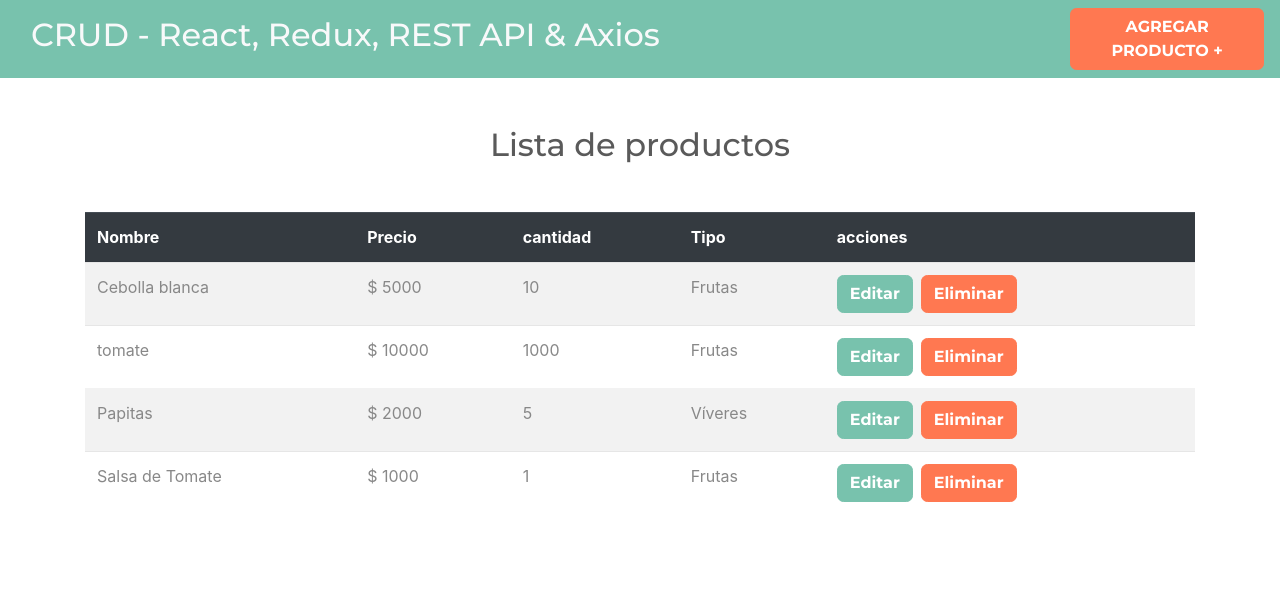
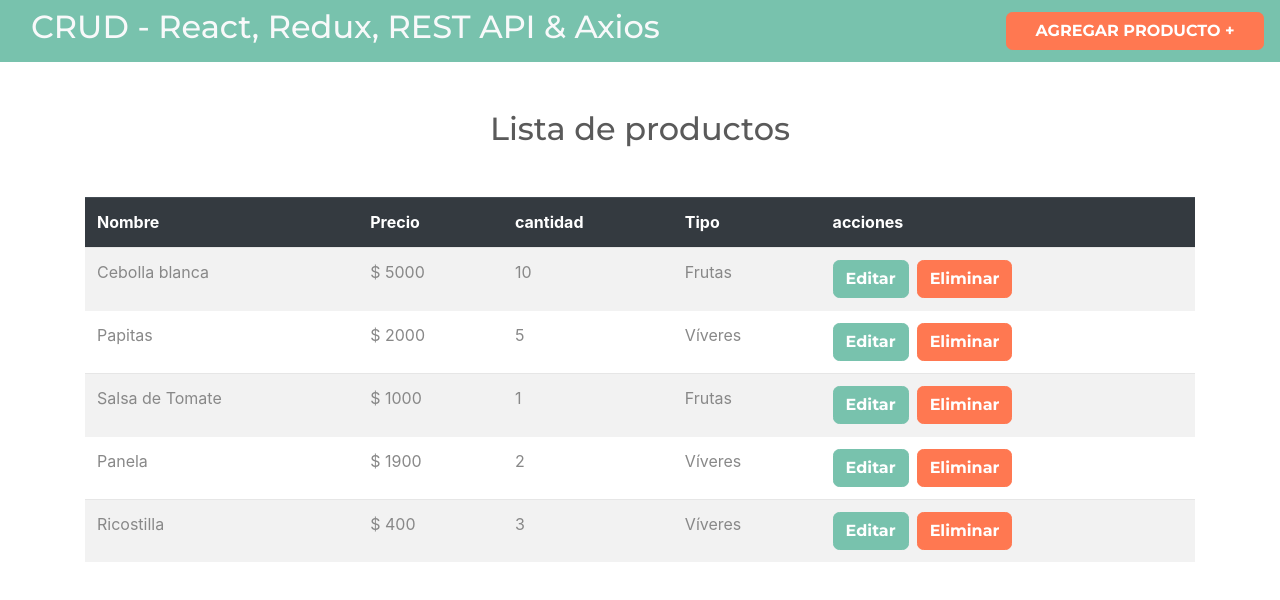
Before and after one commit to tuberquia2115/CRUD-REDUX-REACT-AXIOS, a React (Create React App) app: page / in a window 1280 px wide. Shown: the top 600 px of the page. Built offline with nearby package versions, Linux system fonts and the light colour scheme; data requests are answered from the project's data file.

Commit message:
realizando algunos cambios en el header

```diff
--- a/db.json
+++ b/db.json
@@ -6,13 +6,6 @@
       "cantidad": "10",
       "tipoProducto": "Frutas",
       "id": 13
-    },
-    {
-      "nombre": "tomate",
-      "precio": "10000",
-      "cantidad": "1000",
-      "tipoProducto": "Frutas",
-      "id": 14
     },
     {
       "nombre": "Papitas",
@@ -27,6 +20,20 @@
       "cantidad": "1",
       "tipoProducto": "Frutas",
       "id": 16
+    },
+    {
+      "nombre": "Panela",
+      "precio": "1900",
+      "cantidad": "2",
+      "tipoProducto": "Víveres",
+      "id": 17
+    },
+    {
+      "nombre": "Ricostilla",
+      "precio": "400",
+      "cantidad": "3",
+      "tipoProducto": "Víveres",
+      "id": 18
     }
   ]
 }
--- a/src/components/Header.js
+++ b/src/components/Header.js
@@ -14,7 +14,7 @@ const Header = () => {
             </div>
 
 
-            <Link
+            <Link style={{ maxWidth: '100%', width: '20rem' }}
                 to={"/productos/nuevo"}
                 className="btn btn-danger nuevo-post d-block d-md-inline-block"
             >Agregar Producto &#43;</Link>
```
